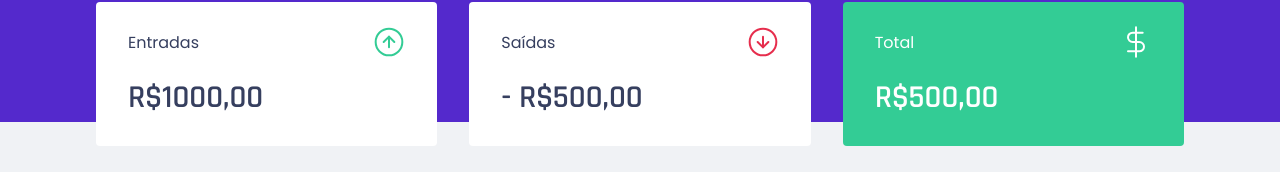
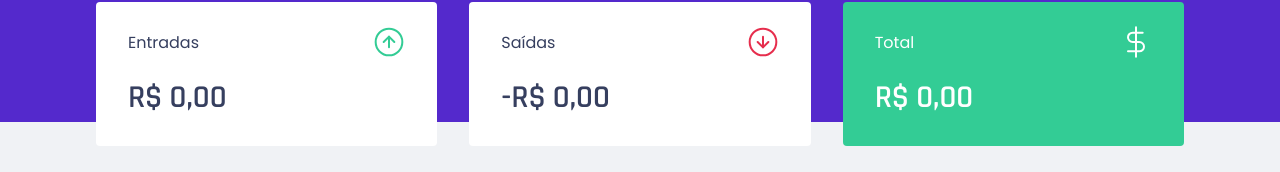
Before and after one commit to dfsilvadev/ignite-dtmoney, a React (Create React App) app: page / in a window 1280 px wide. Shown: the part 150-322 px from the top of the page. Built offline with nearby package versions, Linux system fonts and the light colour scheme; no server answers; what miragejs would draw is missing.

Commit message:
feat: calculando resumo

```diff
--- a/src/components/Summary/index.tsx
+++ b/src/components/Summary/index.tsx
@@ -10,6 +10,25 @@
 export function Summary() {
   const { transactions } = useContext(TransactionsContext);
 
+  const summary = transactions.reduce(
+    (acc, transaction) => {
+      if (transaction.type === "deposit") {
+        acc.deposits += transaction.amount;
+        acc.total += transaction.amount;
+      } else {
+        acc.withdraw += transaction.amount;
+        acc.total -= transaction.amount;
+      }
+
+      return acc;
+    },
+    {
+      deposits: 0,
+      withdraw: 0,
+      total: 0,
+    }
+  );
+
   return (
     <Container>
       <div>
@@ -17,21 +36,37 @@
           <p>Entradas</p>
           <img src={incomeImg} alt="Entradas" />
         </header>
-        <strong>R$1000,00</strong>
+        <strong>
+          {new Intl.NumberFormat("pt-BR", {
+            style: "currency",
+            currency: "BRL",
+          }).format(summary.deposits)}
+        </strong>
       </div>
       <div>
         <header>
           <p>Saídas</p>
           <img src={outcomeImg} alt="Saídas" />
         </header>
-        <strong>- R$500,00</strong>
+        <strong>
+          -
+          {new Intl.NumberFormat("pt-BR", {
+            style: "currency",
+            currency: "BRL",
+          }).format(summary.withdraw)}
+        </strong>
       </div>
       <div className="highlight-background">
         <header>
           <p>Total</p>
           <img src={totalImg} alt="Total" />
         </header>
-        <strong>R$500,00</strong>
+        <strong>
+          {new Intl.NumberFormat("pt-BR", {
+            style: "currency",
+            currency: "BRL",
+          }).format(summary.total)}
+        </strong>
       </div>
     </Container>
   );
```
